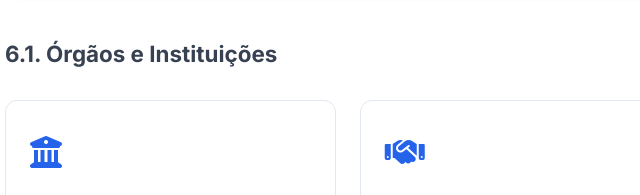
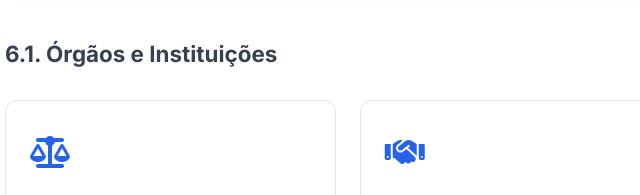
Before and after one commit to JoaoClaudiano/modelotrabalhista, a plain HTML site: page pages/disclaimer.html in a window 1280 px wide. Shown: the part 6260-6455 px from the top of the page, 115-755 px from the left. Drawn offline with Linux system fonts and the light colour scheme.

Commit message:
Change icon from university to balance scale

```diff
--- a/pages/disclaimer.html
+++ b/pages/disclaimer.html
@@ -481,7 +481,7 @@
                         <div class="resources-grid">
                             <div class="resource-card">
                                 <div class="resource-icon">
-                                    <i class="fas fa-university"></i>
+                                    <i class="fas fa-balance-scale"></i>
                                 </div>
                                 <h4>Tribunais Regionais do Trabalho</h4>
                                 <p>Assistência jurídica gratuita para quem comprova insuficiência de recursos e ingresso de ação trabalhista.</p>
```
